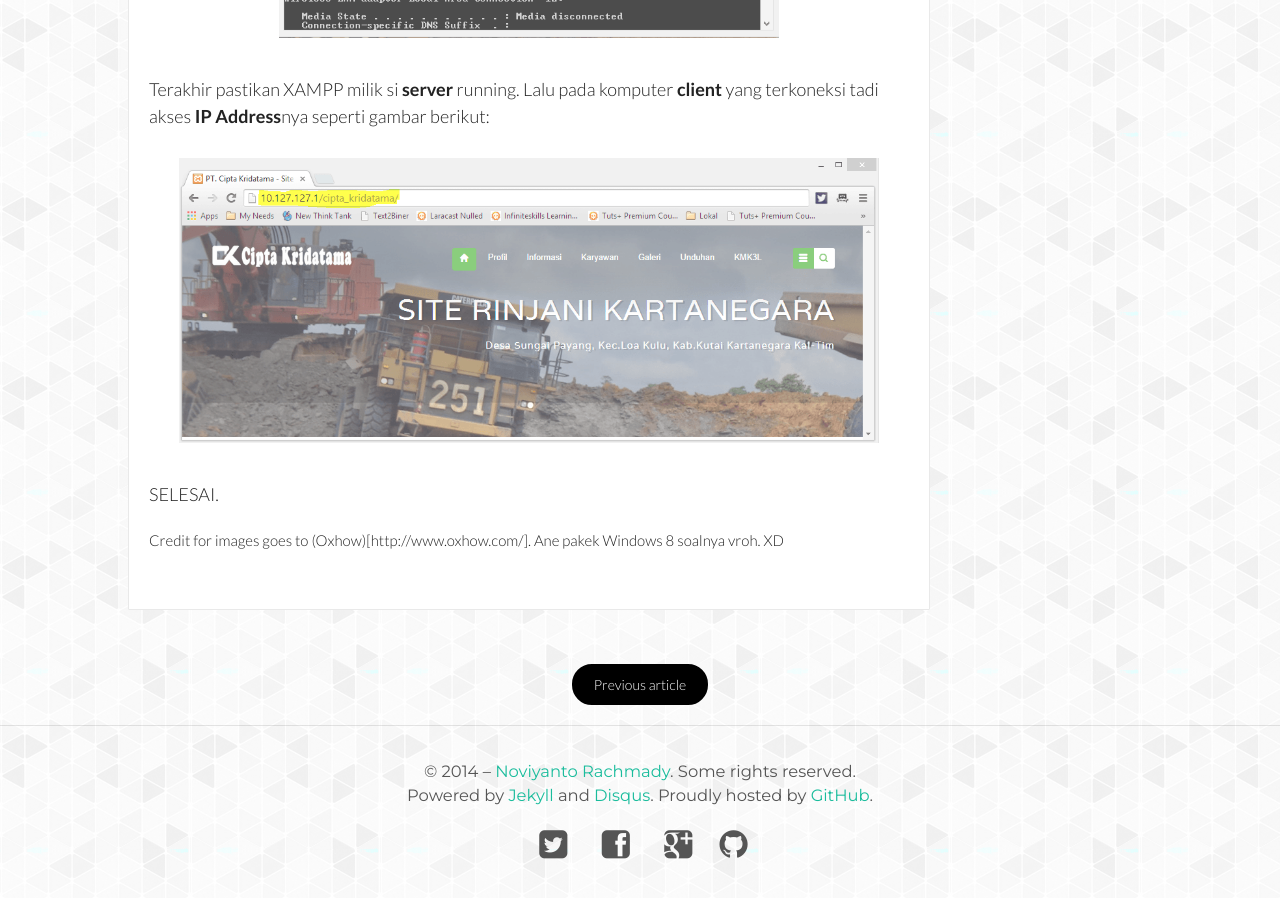
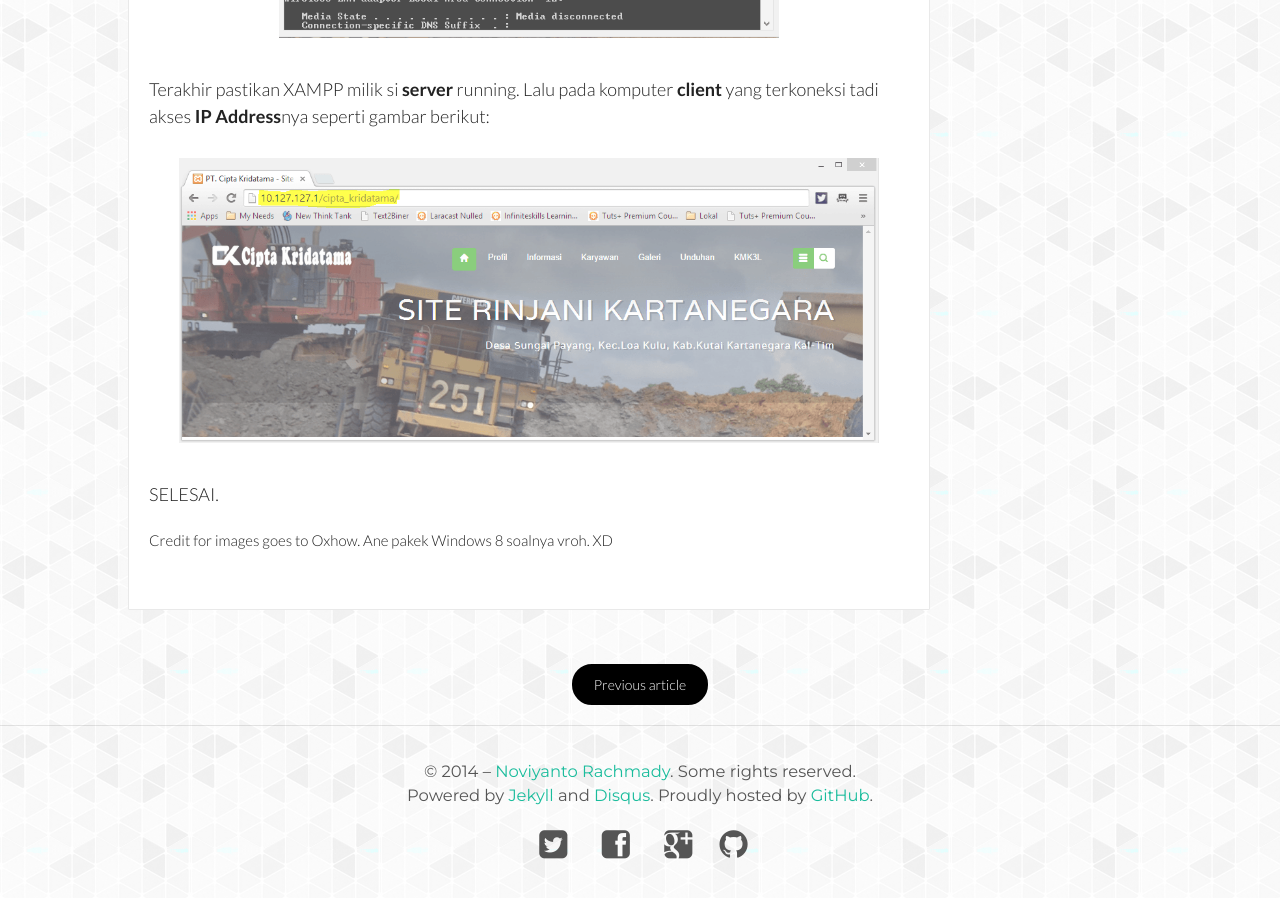
Before and after one commit to novay/novay.github.io, a Jekyll site: the page built from _posts/2014-09-07-cara-akses-localhost-di-komputer-lain.md, in a window 1280 px wide and 900 px high, scrolled down 6846 px. Built offline with Jekyll 4.4.1, drawn with Linux system fonts in a browser that asks for light colours; nearby versions of some CDN libraries; some web fonts are replaced; comment, search, counter and statistics services are not loaded.

Commit message:
Update Credit Post Again

```diff
--- a/_posts/2014-09-07-cara-akses-localhost-di-komputer-lain.md
+++ b/_posts/2014-09-07-cara-akses-localhost-di-komputer-lain.md
@@ -176,4 +176,4 @@ Terakhir pastikan XAMPP milik si **server** running. Lalu pada komputer **client
 
 SELESAI.
 
-<small>Credit for images goes to (Oxhow)[http://www.oxhow.com/]. Ane pakek Windows 8 soalnya vroh. XD</small>
+<small>Credit for images goes to [Oxhow](http://www.oxhow.com/). Ane pakek Windows 8 soalnya vroh. XD</small>
```
